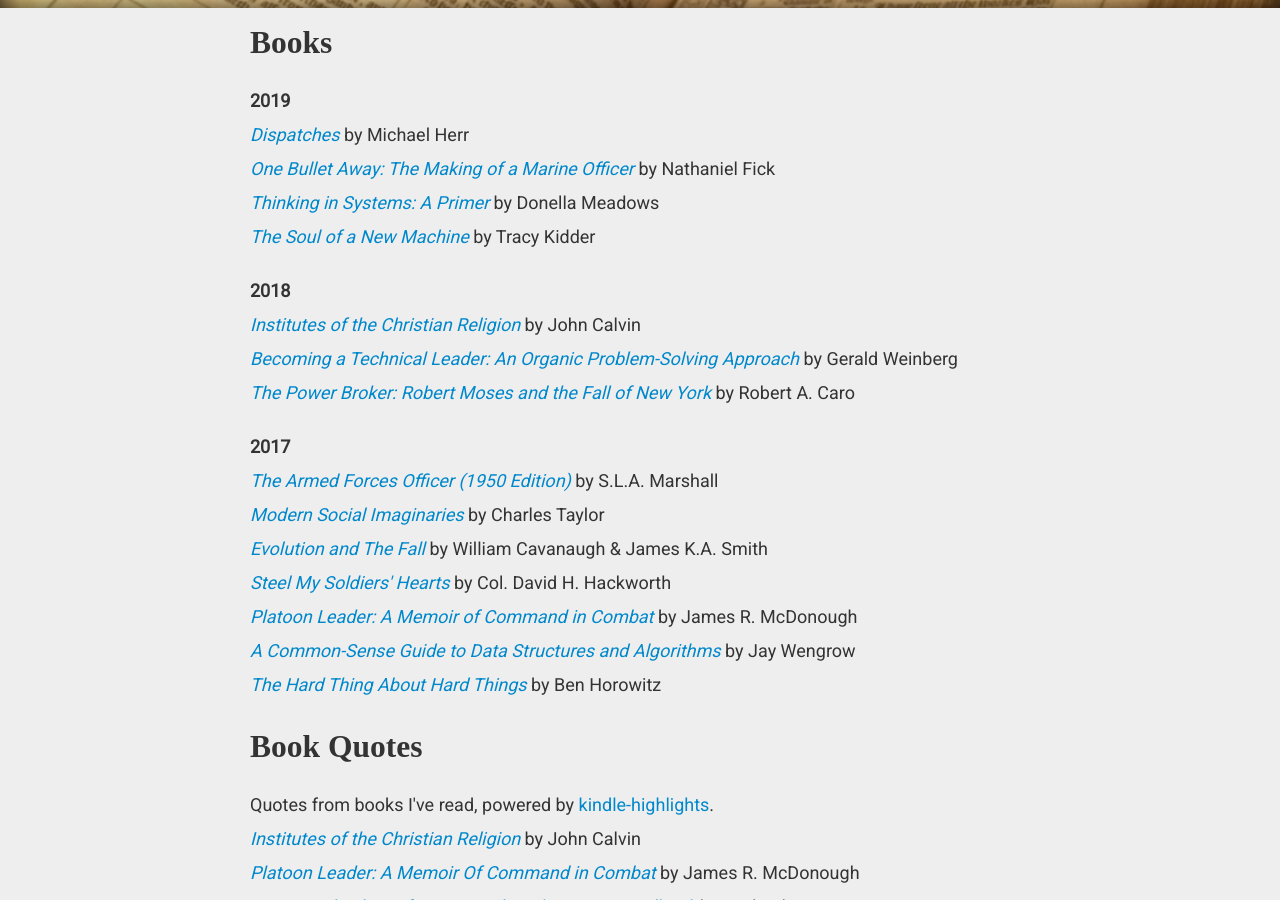
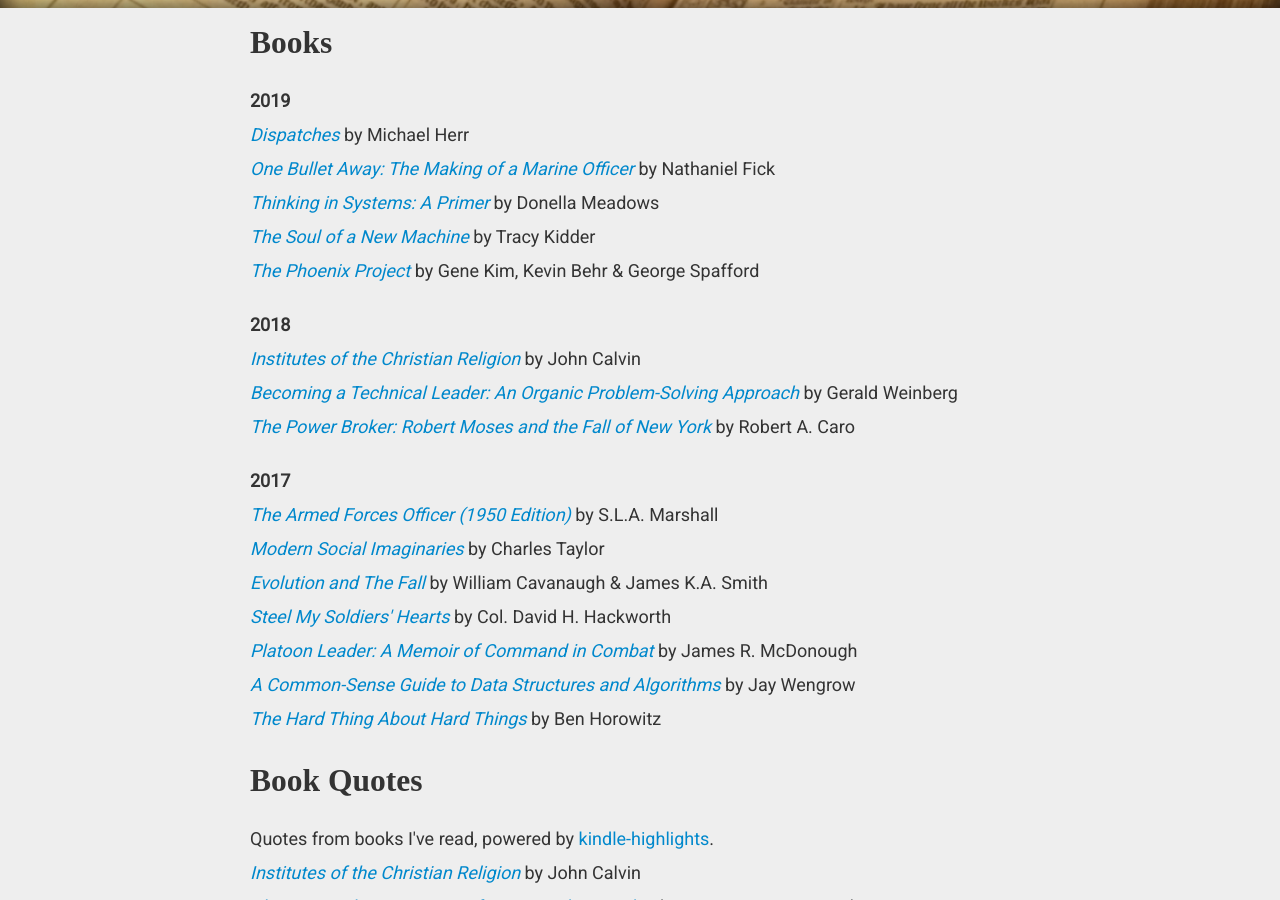
Before and after one commit to speric/speric.github.com, a Jekyll site: the page built from books/index.html, in a window 1280 px wide and 900 px high, scrolled down 315 px. Built offline with Jekyll 4.4.1, drawn with Linux system fonts in a browser that asks for light colours; some web fonts are replaced; comment, search, counter and statistics services are not loaded.

Commit message:
Add Phoenix Project

```diff
--- a/books/index.html
+++ b/books/index.html
@@ -14,6 +14,7 @@ header_img: "quotes.jpg"
 <p><i><a href="https://www.amazon.com/One-Bullet-Away-Making-Officer/dp/0618556133/">One Bullet Away: The Making of a Marine Officer</a></i> by Nathaniel Fick</p>
 <p><i><a href="https://www.amazon.com/Thinking-Systems-Donella-H-Meadows/dp/1603580557">Thinking in Systems: A Primer</a></i> by Donella Meadows</p>
 <p><i><a href="https://www.amazon.com/Soul-New-Machine-Tracy-Kidder/dp/0316491977">The Soul of a New Machine</a></i> by Tracy Kidder</p>
+<p><i><a href="https://www.amazon.com/Phoenix-Project-DevOps-Helping-Business/dp/0988262592">The Phoenix Project</a></i> by Gene Kim, Kevin Behr & George Spafford</p>
 
 <br/>
 
```
